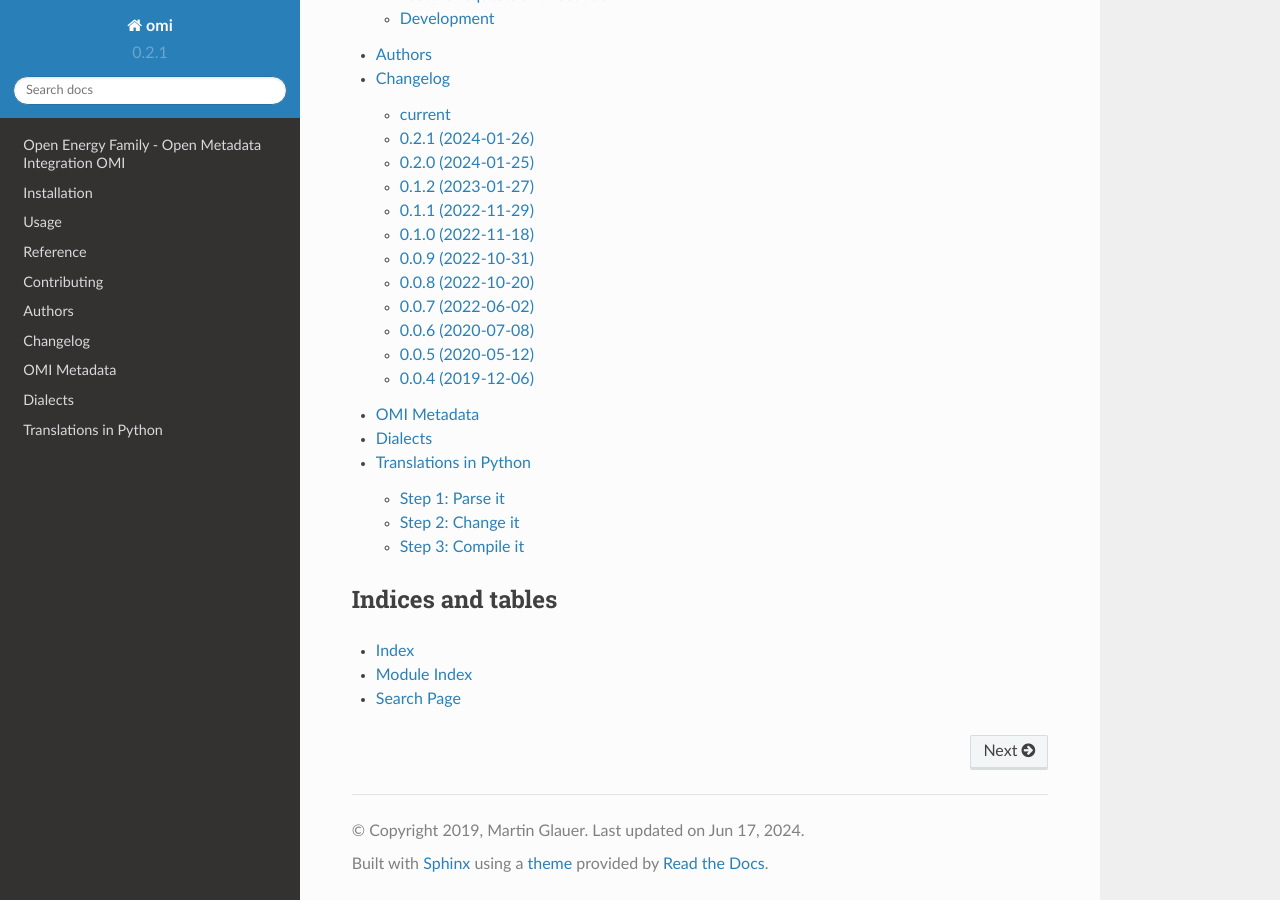
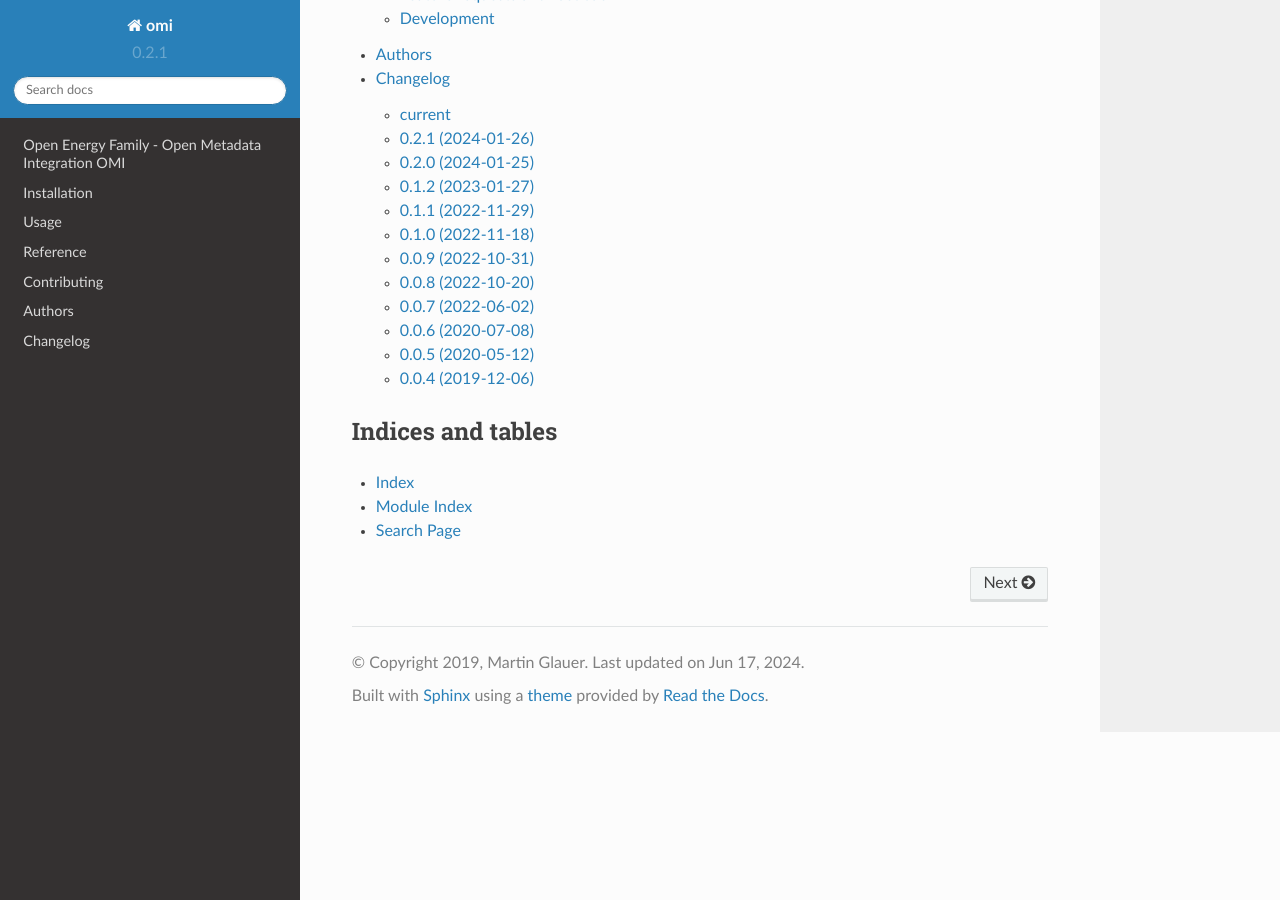
Before and after one commit to OpenEnergyPlatform/omi, a Sphinx documentation site: the page built from docs/index.rst, in a window 1280 px wide and 900 px high, scrolled down 549 px. Built offline with Sphinx 7.4.7 and the Read the Docs theme 2.0.0, drawn with Linux system fonts in a browser that asks for light colours; some of the changed lines change nothing that is shown.

Commit message:
Remove outdated docs

```diff
--- a/docs/dialect.rst
+++ /dev/null
@@ -1,36 +0,0 @@
-.. _dialect:
-
-========
-Dialects
-========
-
-This section discusses the concepts of :class:`~omi.dialects.base.dialect.Parser`, :class:`~omi.dialects.base.dialect.Compiler` and
-:class:`~omi.dialects.base.dialect.Dialect`
-
-The OMI tool handles all metadata in an internal data structure that covers the
-relevant information needed to describe data. Different metadata formats
-(e.g. the OEP metadata format) can be **parsed** into this structure or
-**compiled** from it.
-
-Therefore, OMI uses the notion of **Parser** and **Compiler**. A
-:class:`~omi.dialects.base.dialect.Dialect` combines the functionalities of
-:class:`~omi.dialects.base.dialect.Parser`,
-:class:`~omi.dialects.base.dialect.Compiler` and adds some convenience methods
-to it. Each dialect has an id that can be used to call it via the  :ref:`command line interface<cli>`
-
-.. _available_dialects:
-
-Available dialects are:
-    - `oep-v1.3`
-    - `oep-v1.4`
-    - `oep-rdf-v1.4`
-    - `oep-v1.5`
-
-.. autoclass:: omi.dialects.base.dialect.Parser
-   :members:
-
-.. autoclass:: omi.dialects.base.dialect.Compiler
-   :members:
-
-.. autoclass:: omi.dialects.base.dialect.Dialect
-   :members:
--- a/docs/index.rst
+++ b/docs/index.rst
@@ -12,9 +12,6 @@ Contents
    contributing
    authors
    changelog
-   internal_structure
-   dialect
-   oep_metadata
 
 Indices and tables
 ==================
--- a/docs/internal_structure.rst
+++ /dev/null
@@ -1,8 +0,0 @@
-============
-OMI Metadata
-============
-
-.. autoclass:: omi.structure.Compilable
-   :members:
-
-   .. autoattribute:: omi.structure.Compilable.__compiler_name__
--- a/docs/oep_metadata.rst
+++ /dev/null
@@ -1,55 +0,0 @@
-======================
-Translations in Python
-======================
-
-.. testsetup:: *
-
-    from omi.dialects.oep.dialect import OEP_V_1_3_Dialect, OEP_V_1_4_Dialect, OEP_V_1_5_Dialect
-
-In order to perform the translation from one dialect to another, you need to
-parse your input using the respective input dialect. As a minimal example, let's
-say you have a metadata string in the outdated version 1.3 and aim to update it
-to the more modern version 1.4.
-
-Step 1: Parse it
-****************
-
-Your first step is to parse the given string using :class:`omi.dialects.oep.dialect.OEP_V_1_3_Dialect`.
-For starters, we use the most basic metadata string: The empty dictionary
-
-.. doctest::
-
-    >>> inp = '{}'
-    >>> dialect1_3 = OEP_V_1_3_Dialect()
-    >>> parsed = dialect1_3.parse(inp)
-    >>> parsed
-    OEPMetadata(name=None,title=None,identifier=None,description=None,languages=None,keywords=None,publication_date=None,context=None,spatial=None,temporal=None,sources=None,license=None,contributions=None,resources=None,review=None,comment=None)
-
-The input has been parsed into the internal structure i.e. an :class:`OEPMetadata`-object.
-
-Step 2: Change it
-*****************
-
-If needed you can feel free to manipulate this string according to your use case.
-Don't forget to document your changes under contributions (ToDo) ;)
-
-In this example, we will add an identifier, as is required by OEP-Metadata v1.4
-
-.. doctest::
-
-    >>> parsed.identifier = "unique_id"
-    >>> parsed
-    OEPMetadata(name=None,title=None,identifier=unique_id,description=None,languages=None,keywords=None,publication_date=None,context=None,spatial=None,temporal=None,sources=None,license=None,contributions=None,resources=None,review=None,comment=None)
-
-Step 3: Compile it
-******************
-
-Now that we have an :class:`OEPMetadata`-object we are happy with, we want to translate it to the
-new metadata format by using the respective dialect
-
-.. doctest::
-
-    >>> dialect1_4 = OEP_V_1_4_Dialect()
-    >>> dialect1_4._compiler.OMIT_NONE_FIELDS = True
-    >>> dialect1_4.compile(parsed)
-    {'id': 'unique_id', 'metaMetadata': {'metadataVersion': 'OEP-1.4.0', 'metadataLicense': {'name': 'CC0-1.0', 'title': 'Creative Commons Zero v1.0 Universal', 'path': 'https://creativecommons.org/publicdomain/zero/1.0/'}}}
--- a/docs/usage.rst
+++ b/docs/usage.rst
@@ -8,8 +8,6 @@ Usage
    :prog: omi
    :show-nested:
 
-A list of available dialects can be found in the :ref:`dialect segment<available_dialects>`
-
 To use omi in a project::
 
 	import omi
```
